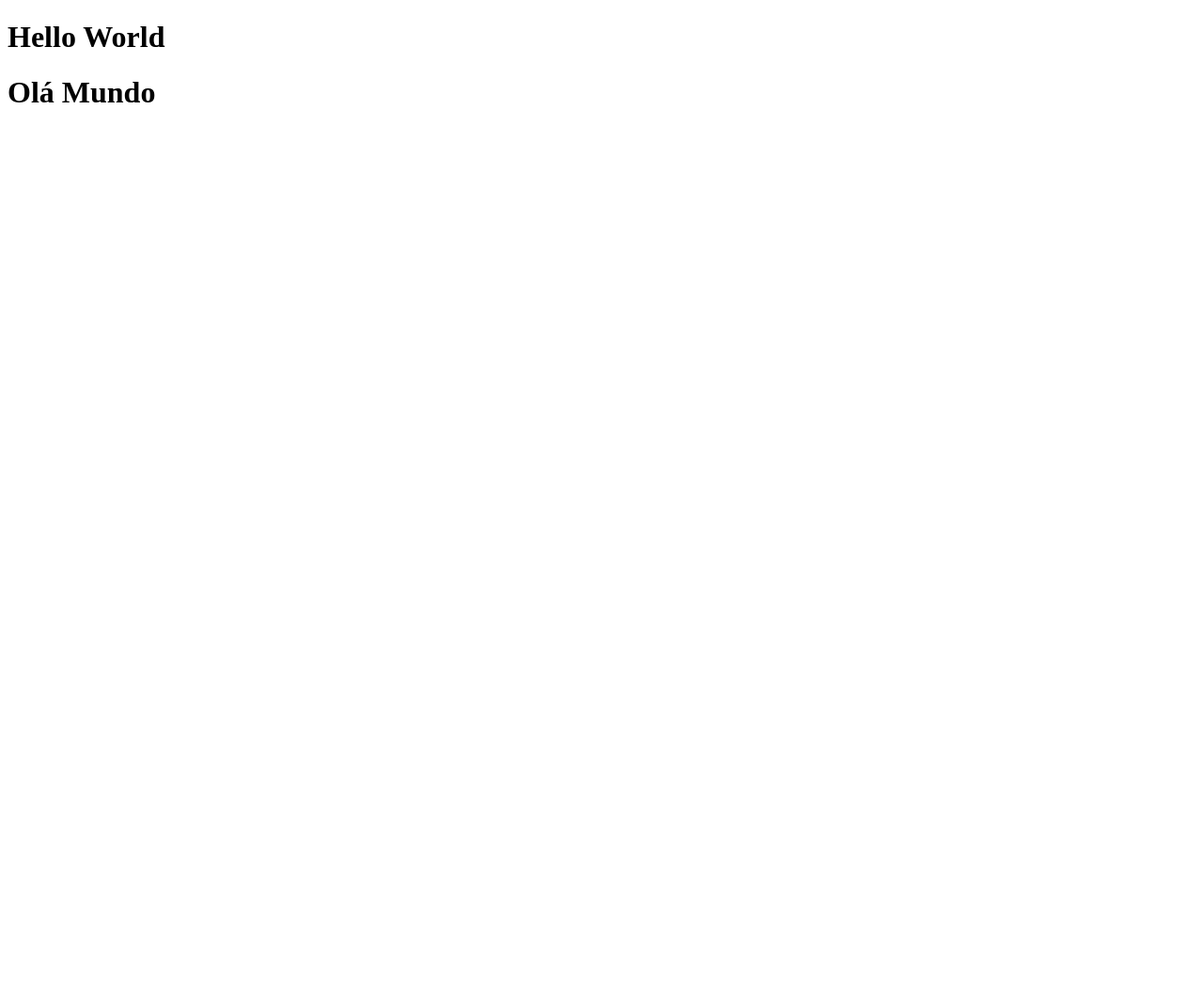
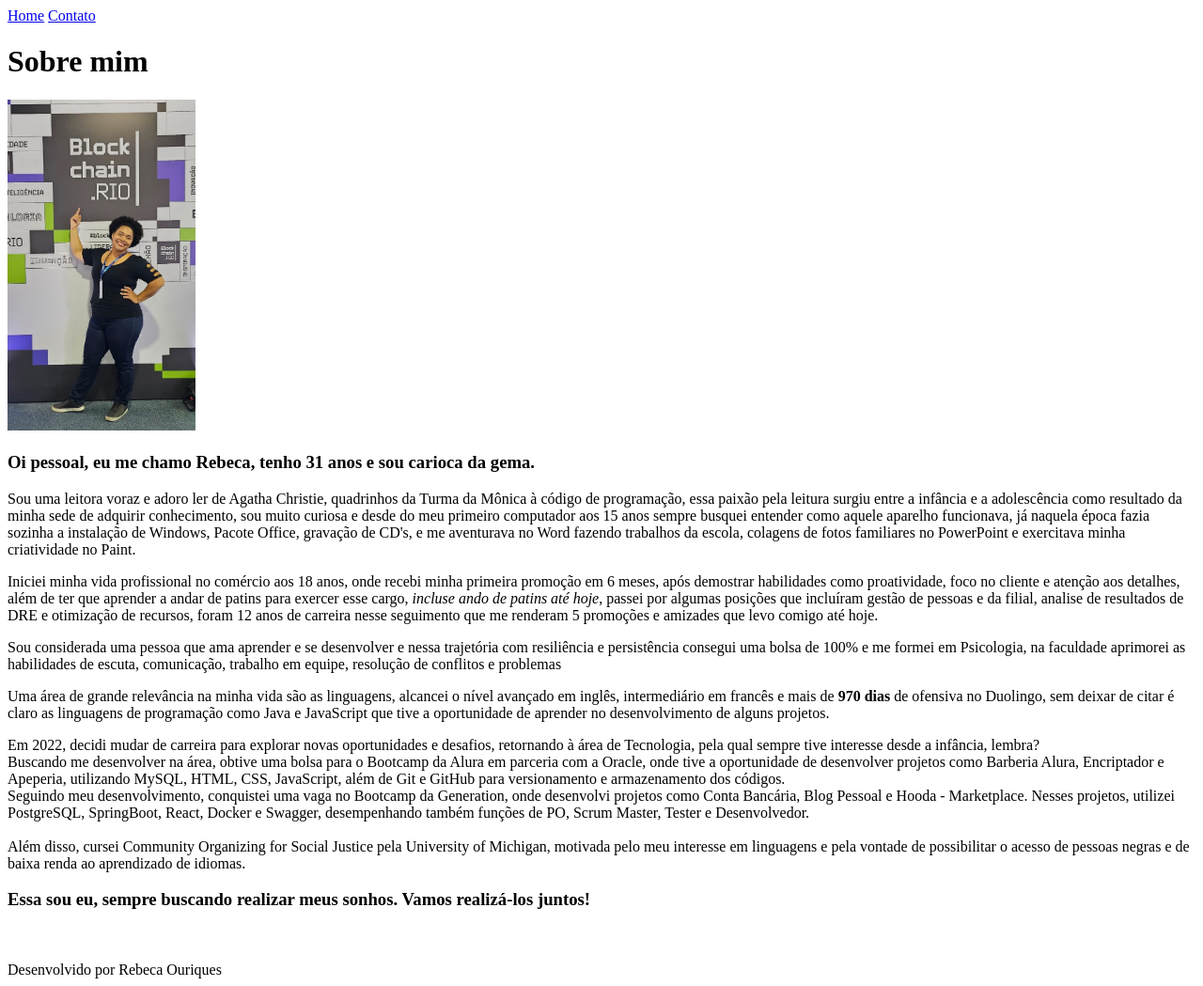
Before and after one commit to RebecaOuriques/Fundamentos-Web, a plain HTML site: page index.html in a window 1280 px wide. Shown: the whole page at 94% size. Before the commit the page ends 800 px from the top, so only its background shows below. Drawn offline with Linux system fonts and the light colour scheme.

Commit message:
Inclusão contato e informações

```diff
--- a/index.html
+++ b/index.html
@@ -6,7 +6,51 @@
     <title>Meu Perfil</title>
 </head>
 <body>
-    <h1>Hello World</h1>
-    <h1>Olá Mundo</h1>
+    <header>
+        <nav>
+        <a href="index.html">Home</a>
+        <a href="contato.html">Contato</a>
+        </nav>
+        </header>
+
+    <h1>Sobre mim</h1>
+    <main>
+    <img src="assets/Rebeca.jpg" width="200" alt="mulher parda, com 1,65 de altura, cabelas crepos curtos,
+    está posicionada em frente a um painel da feira Blockchain.Rio">
+    <br>
+
+    <h3>Oi pessoal, eu me chamo Rebeca, tenho 31 anos e sou carioca da gema.</h3>
+    <p>Sou uma leitora voraz e adoro ler de Agatha Christie, quadrinhos da Turma da Mônica à código de programação,
+        essa paixão pela leitura surgiu entre a infância e a adolescência como resultado da minha sede de adquirir conhecimento,
+    sou muito curiosa e desde do meu primeiro computador aos 15 anos sempre busquei entender como aquele aparelho funcionava, já naquela época fazia sozinha
+    a instalação de Windows, Pacote Office, gravação de CD's, e me aventurava no Word fazendo trabalhos da escola, colagens de fotos familiares no PowerPoint
+     e exercitava minha criatividade no Paint.</p>
+    <p>Iniciei minha vida profissional no comércio aos 18 anos, onde recebi minha primeira promoção em 6 meses, após demostrar habilidades como proatividade,
+        foco no cliente e atenção aos detalhes, além de ter que aprender a andar de patins para exercer esse cargo, <i> incluse ando de patins até hoje</i>,
+        passei por algumas posições que incluíram gestão de pessoas e da filial, analise de resultados de DRE e otimização de recursos, foram 12 anos de carreira
+         nesse seguimento que me renderam 5 promoções e amizades que levo comigo até hoje.
+    <p>Sou considerada uma pessoa que ama aprender e se desenvolver e nessa trajetória com resiliência e persistência consegui uma bolsa de 100% e me formei em Psicologia,
+        na faculdade aprimorei as habilidades de escuta, comunicação, trabalho em equipe, resolução de conflitos e problemas</p>
+    <p>Uma área de grande relevância na minha vida são as linguagens, alcancei o nível avançado em inglês, intermediário em francês e mais de <strong>970 dias</strong>
+         de ofensiva no Duolingo, sem deixar de citar é claro as linguagens de programação como Java e JavaScript que tive a oportunidade de aprender
+         no desenvolvimento de alguns projetos.</p>
+
+    <p>
+        Em 2022, decidi mudar de carreira para explorar novas oportunidades e desafios, retornando à área de Tecnologia, pela qual sempre tive interesse desde a infância, lembra?
+    <br> Buscando me desenvolver na área, obtive uma bolsa para o Bootcamp da Alura em parceria com a Oracle, onde tive a oportunidade de desenvolver projetos como Barberia Alura,
+    Encriptador e Apeperia, utilizando MySQL, HTML, CSS, JavaScript,
+     além de Git e GitHub para versionamento e armazenamento dos códigos.
+    <br> Seguindo meu desenvolvimento, conquistei uma vaga no Bootcamp da Generation, onde desenvolvi projetos como Conta Bancária, Blog Pessoal e Hooda - Marketplace.
+    Nesses projetos, utilizei PostgreSQL, SpringBoot, React, Docker e Swagger, desempenhando também funções de PO, Scrum Master, Tester e Desenvolvedor.
+    <br><br> Além disso, cursei Community Organizing for Social Justice pela University of Michigan, motivada pelo meu interesse em linguagens e
+    pela vontade de possibilitar o acesso de pessoas negras e de baixa renda ao aprendizado de idiomas.
+    <br><h3> Essa sou eu, sempre buscando realizar meus sonhos. Vamos realizá-los juntos!</h3>
+    </p>
+
+</main>
+
+<br><br>
+<footer>Desenvolvido por Rebeca Ouriques</footer>
+
 </body>
 </html>
```
Also changed, not shown: contato.html (added, +50 -0 lines), assets/Rebeca.jpg (added).
